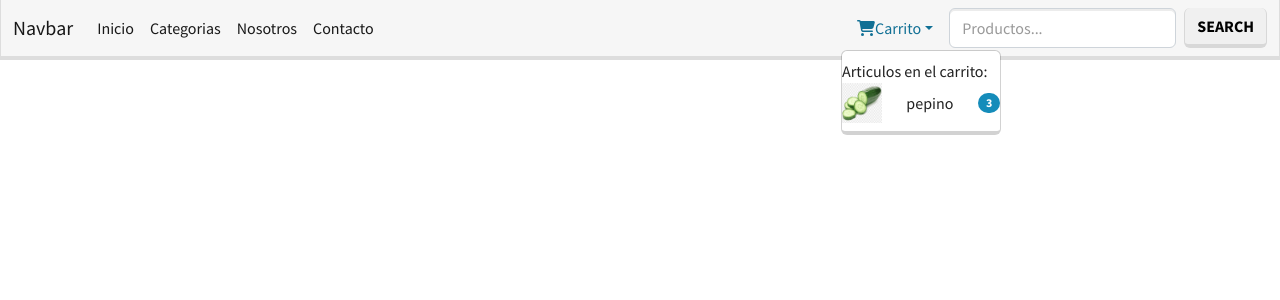
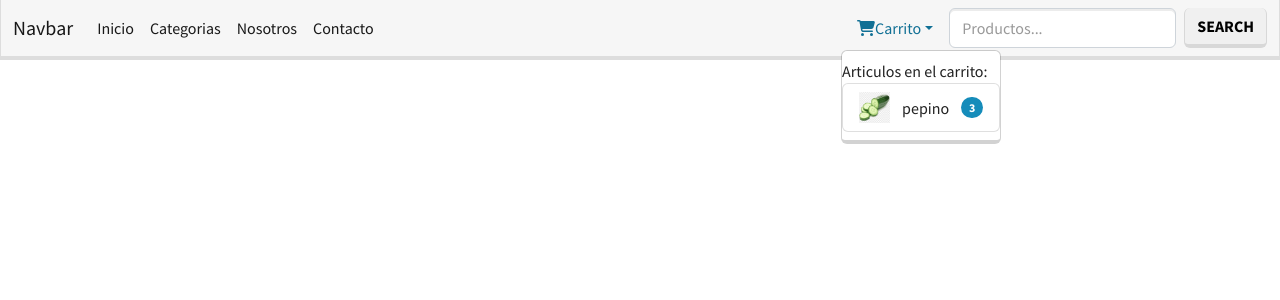
Before and after one commit to estebanperren/prueba, a React (Create React App) app: page / in a window 1280 px wide. Both pictures are taken after a click on the button "Carrito". Shown: the top 300 px of the page. Built offline with nearby package versions, Linux system fonts and the light colour scheme.

Commit message:
fix ul missing

```diff
--- a/src/components/cart/ItemListContainer.jsx
+++ b/src/components/cart/ItemListContainer.jsx
@@ -1,23 +1,25 @@
-import React from 'react';
+import React from "react";
 
-const ItemListContainer = ( {articulos}) => {
+const ItemListContainer = ({ articulos }) => {
   return (
     <>
-
       <span>Articulos en el carrito:</span>
       {articulos.map((articulo) => (
         <>
+          <ul className="list-group">
             <li className="list-group-item d-flex justify-content-between align-items-center">
               <img src={articulo.img} alt={articulo.nombre} width="25%" />
               {articulo.nombre}
+
               <span className="badge bg-primary rounded-pill">
                 {articulo.cantidad}
               </span>
             </li>
+          </ul>
         </>
       ))}
     </>
   );
-}
+};
 
 export default ItemListContainer;
```
Lines whose indentation alone changed are shown as unchanged.
